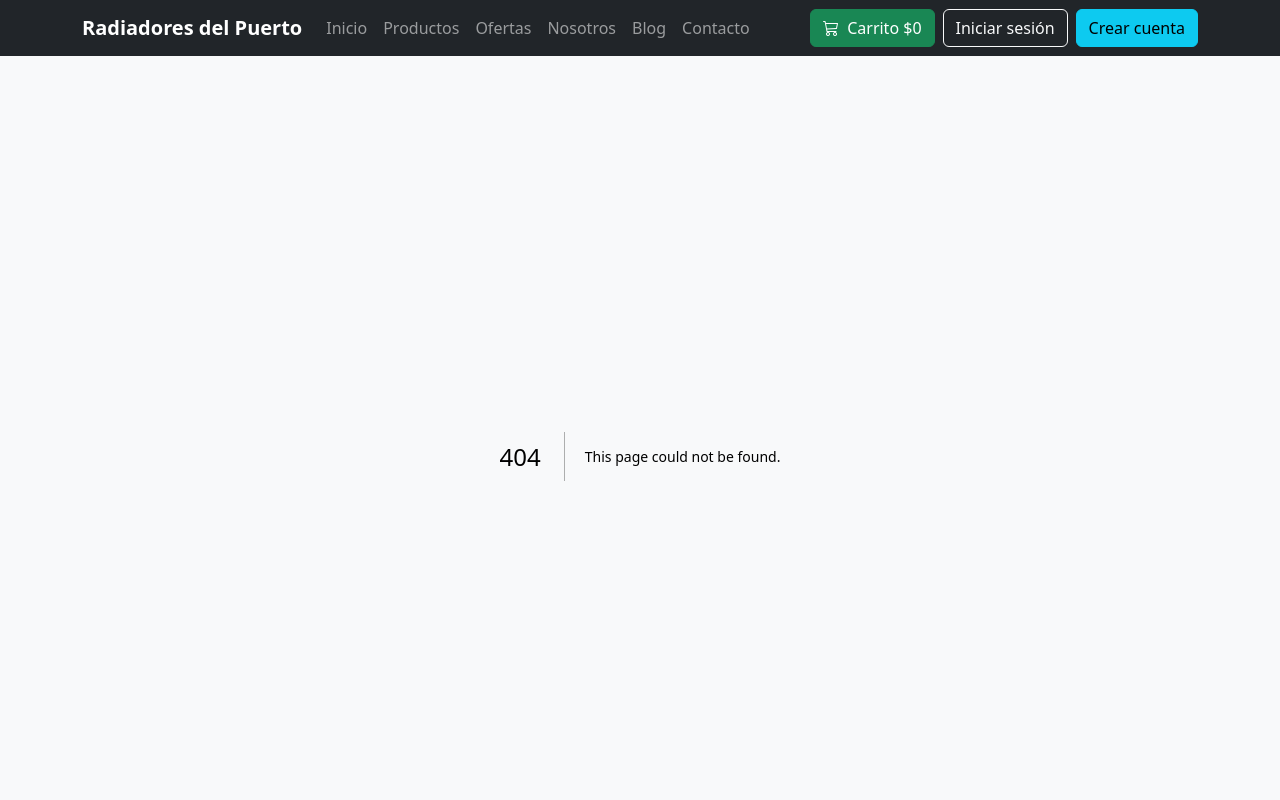
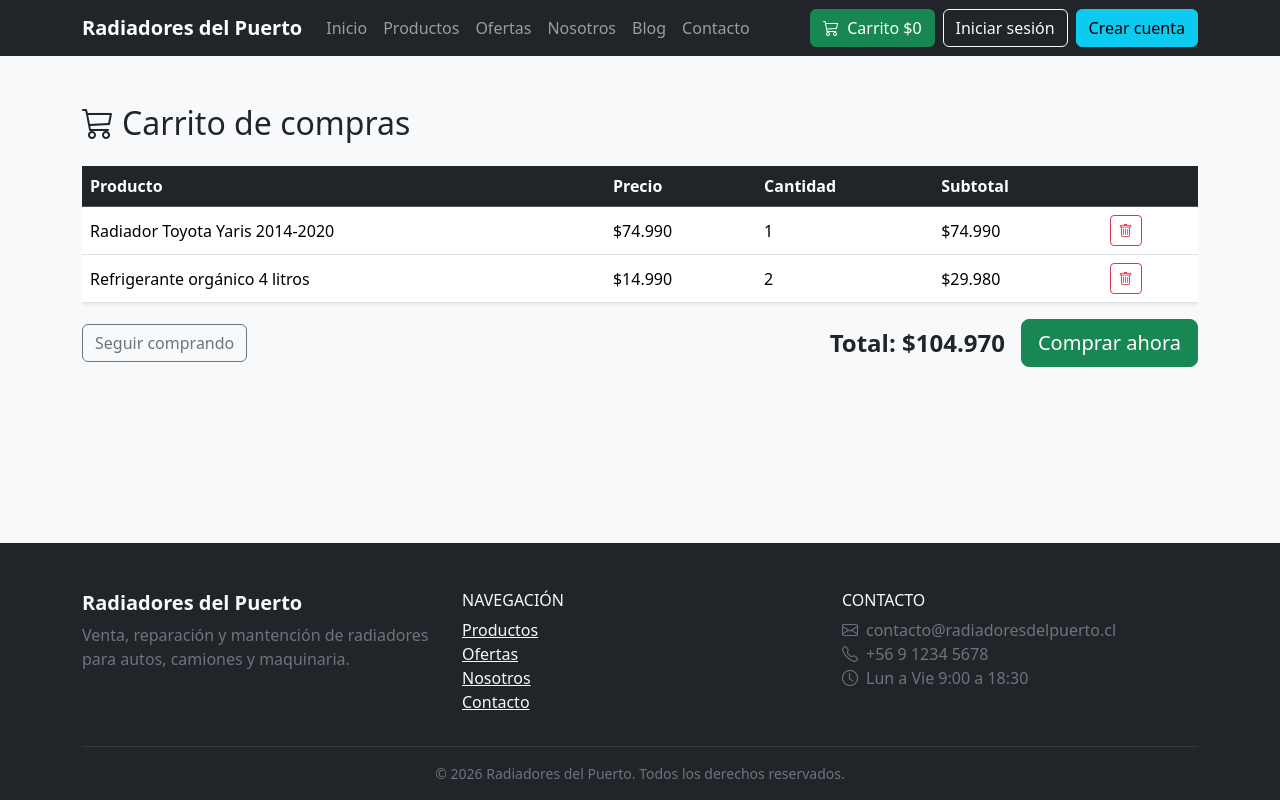
Before and after one commit to beaedov/FullStackEntrega2, a Next.js app: page /carrito in a window 1280 px wide. Before the commit this address had no page. Shown: the top 800 px of the page. Built offline with nearby package versions, Linux system fonts and the light colour scheme.

Commit message:
Página del carrito

```diff
--- /dev/null
+++ b/app/carrito/page.tsx
@@ -0,0 +1,70 @@
+import Link from "next/link";
+import { productos, formatearPrecio } from "@/data/datos";
+
+// Productos de ejemplo que están en el carrito
+const carrito = [
+  { productoId: "1", cantidad: 1 },
+  { productoId: "3", cantidad: 2 },
+];
+
+export default function Carrito() {
+  // Junta cada item del carrito con los datos de su producto
+  const items = carrito.map((item) => {
+    const producto = productos.find((p) => p.id === item.productoId)!;
+    const precio = producto.precioOferta ?? producto.precio;
+    return { ...item, producto, precio, subtotal: precio * item.cantidad };
+  });
+
+  // Suma todos los subtotales
+  let total = 0;
+  items.forEach((item) => {
+    total = total + item.subtotal;
+  });
+
+  return (
+    <div className="container py-5">
+      <h1 className="h2 mb-4">
+        <i className="bi bi-cart3 me-2"></i>Carrito de compras
+      </h1>
+
+      <div className="table-responsive">
+        <table className="table align-middle bg-white shadow-sm">
+          <thead className="table-dark">
+            <tr>
+              <th>Producto</th>
+              <th>Precio</th>
+              <th>Cantidad</th>
+              <th>Subtotal</th>
+              <th></th>
+            </tr>
+          </thead>
+          <tbody>
+            {items.map((item) => (
+              <tr key={item.productoId}>
+                <td>{item.producto.nombre}</td>
+                <td>{formatearPrecio(item.precio)}</td>
+                <td>{item.cantidad}</td>
+                <td>{formatearPrecio(item.subtotal)}</td>
+                <td>
+                  <button className="btn btn-sm btn-outline-danger">
+                    <i className="bi bi-trash"></i>
+                  </button>
+                </td>
+              </tr>
+            ))}
+          </tbody>
+        </table>
+      </div>
+
+      <div className="d-flex flex-wrap justify-content-between align-items-center gap-3">
+        <Link href="/productos" className="btn btn-outline-secondary">
+          Seguir comprando
+        </Link>
+        <div className="d-flex align-items-center gap-3">
+          <span className="fs-4 fw-bold">Total: {formatearPrecio(total)}</span>
+          <button className="btn btn-success btn-lg">Comprar ahora</button>
+        </div>
+      </div>
+    </div>
+  );
+}
--- a/app/contacto/page.tsx
+++ b/app/contacto/page.tsx
@@ -7,7 +7,7 @@ export default function Contacto() {
       </p>
 
       <div className="row g-4">
-        {/* Columna izquierda*/}
+        {}
         <div className="col-12 col-lg-5">
           <div className="card h-100 border-0 shadow-sm p-4">
             <h2 className="h5 mb-3">Radiadores del Puerto</h2>
```
